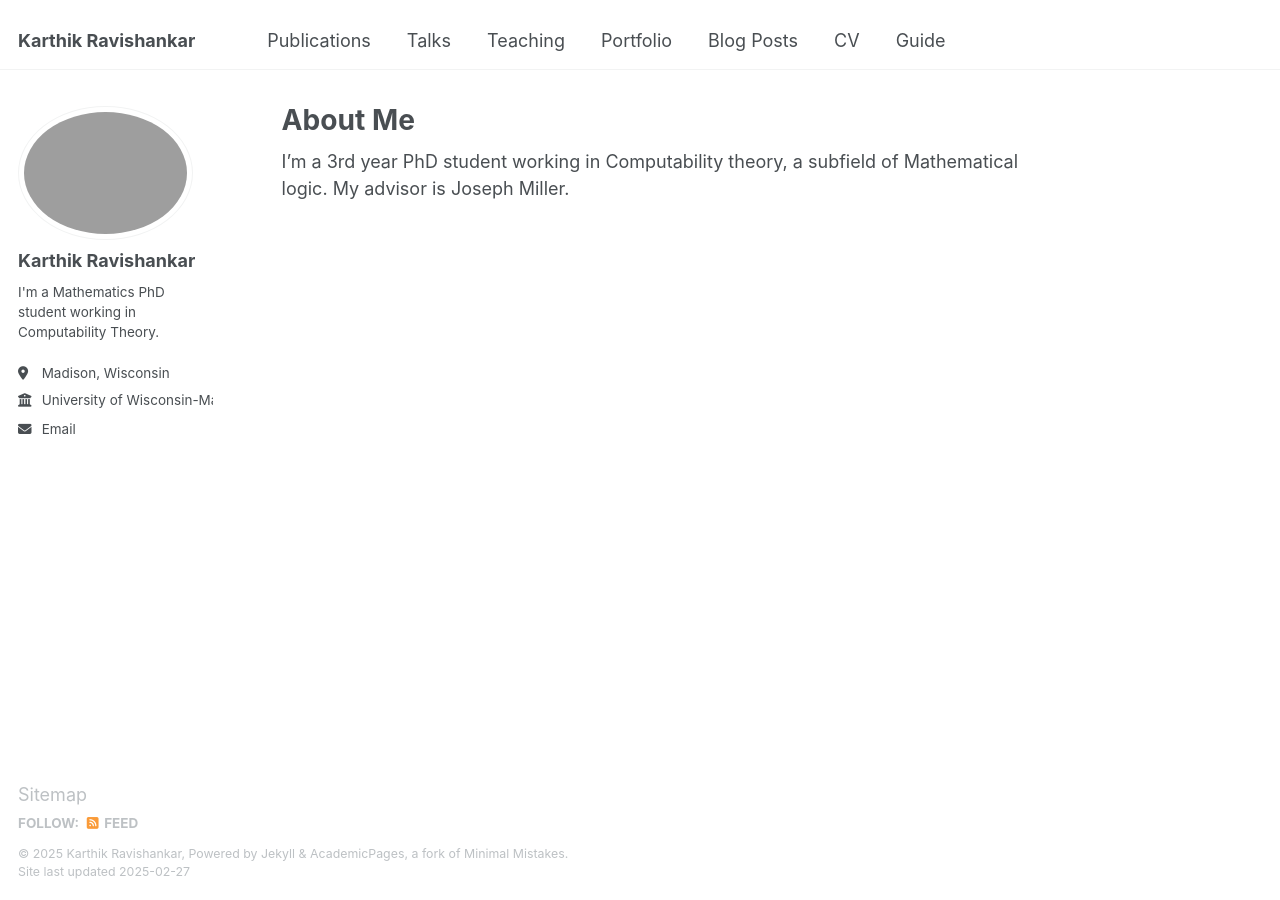
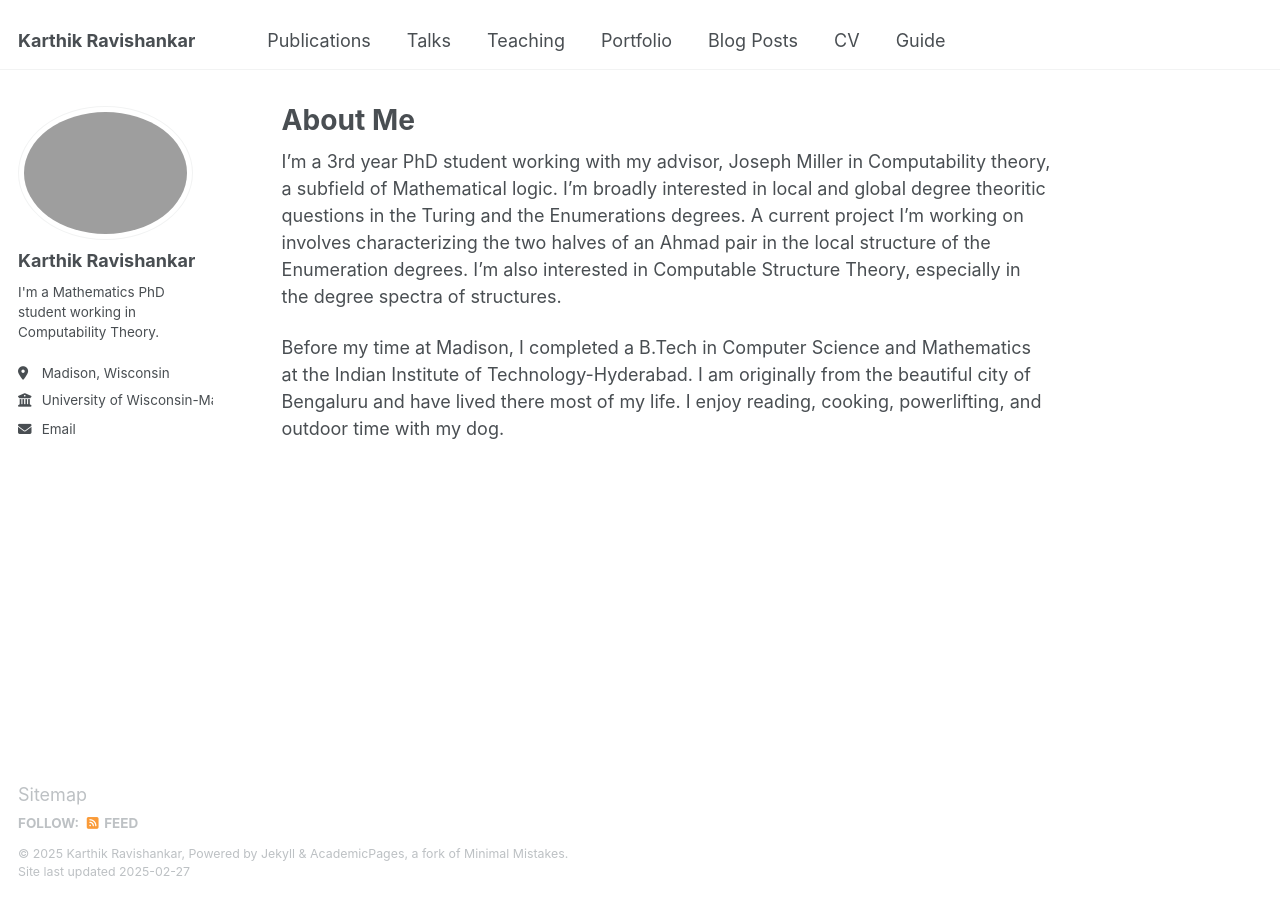
Before and after one commit to Karthik-Ravishankar-Math/Karthik-Ravishankar-Math.github.io, a Jekyll site: the page built from _pages/about.md, in a window 1280 px wide. Built offline with Jekyll 4.4.1, drawn with Linux system fonts in a browser that asks for light colours.

Commit message:
Update about.md

```diff
--- a/_pages/about.md
+++ b/_pages/about.md
@@ -7,4 +7,6 @@ redirect_from:
   - /about.html
 ---
 
-I'm a 3rd year PhD student working in Computability theory, a subfield of Mathematical logic. My advisor is Joseph Miller.
+I'm a 3rd year PhD student working with my advisor, Joseph Miller in Computability theory, a subfield of Mathematical logic. I'm broadly interested in local and global degree theoritic questions in the Turing and the Enumerations degrees. A current project I'm working on involves characterizing the two halves of an Ahmad pair in the local structure of the Enumeration degrees. I'm also interested in Computable Structure Theory, especially in the degree spectra of structures.
+
+Before my time at Madison, I completed a B.Tech in Computer Science and Mathematics at the Indian Institute of Technology-Hyderabad. I am originally from the beautiful city of Bengaluru and have lived there most of my life. I enjoy reading, cooking, powerlifting, and outdoor time with my dog.
```
